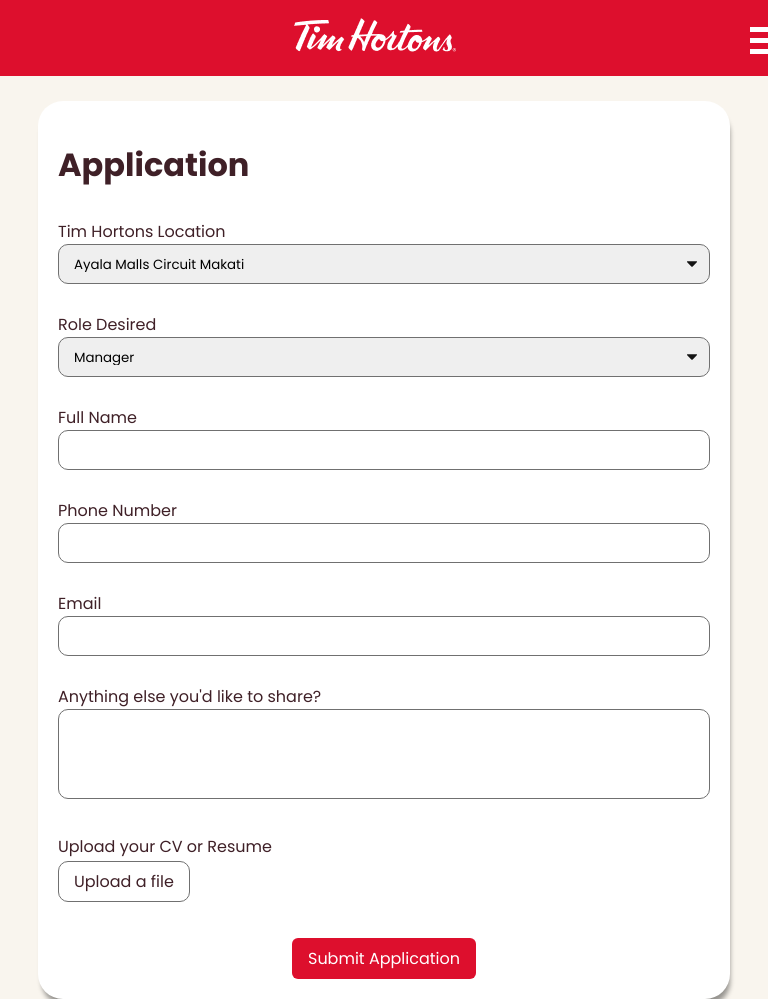
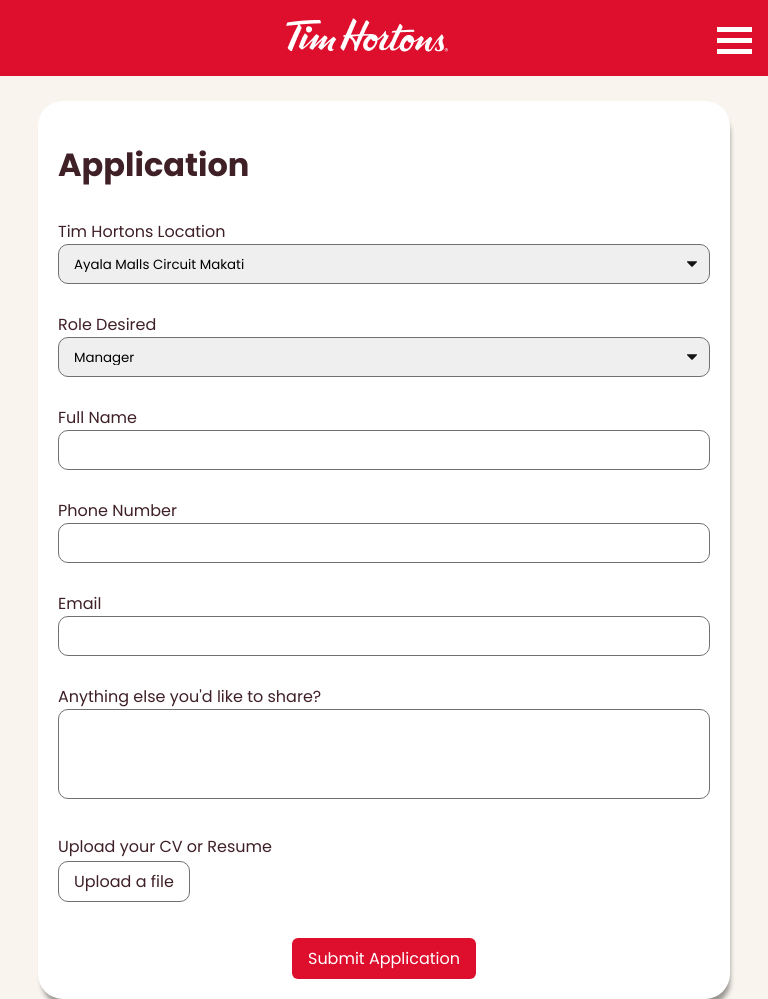
Before and after one commit to AlladaJoshua/timhortonsRedisign, a plain HTML site: page application-form.html in a window 768 px wide. Shown: the top 999 px of the page. Drawn offline with nearby package versions, Linux system fonts and the light colour scheme.

Commit message:
Media query for hamburger menu change

```diff
--- a/CSS/style.css
+++ b/CSS/style.css
@@ -554,6 +554,10 @@ footer {
   .hr {
     width: 75%;
   }
+
+  .hamburger {
+    display: none !important;
+  }
 }
 
 @media only screen and (max-width: 1024px) {
@@ -594,6 +598,10 @@ footer {
 
   .hr {
     width: 75%;
+  }
+
+  .hamburger {
+    display: none;
   }
 
 }
@@ -644,6 +652,15 @@ footer {
     text-align: center;
   }
 
+  .hamburger {
+    z-index: 100;
+  }
+
+  nav {
+    width: 700px;
+    z-index: 100;
+  }
+
   nav .left_side {
     display: none;
   }
@@ -653,6 +670,10 @@ footer {
   }
 
   .image-container {
+    display: none;
+  }
+
+  .hamburger {
     display: none;
   }
 }
```
